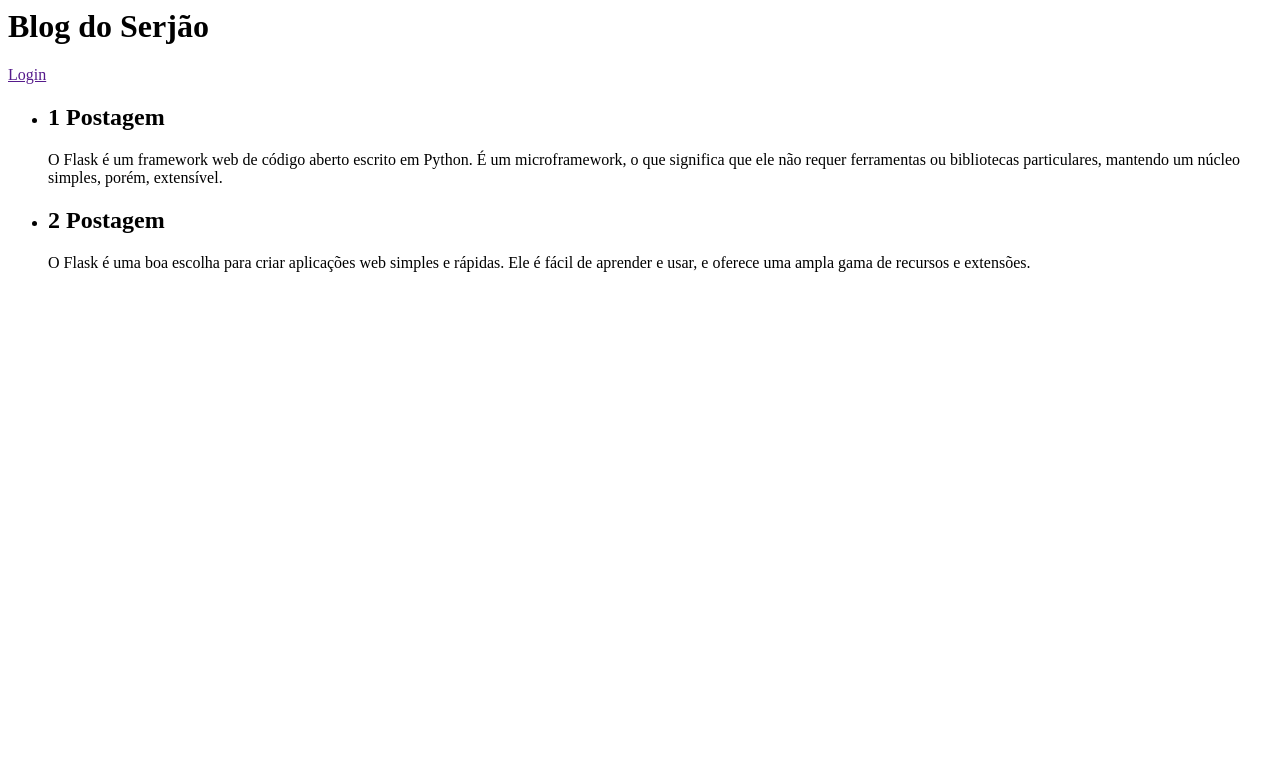
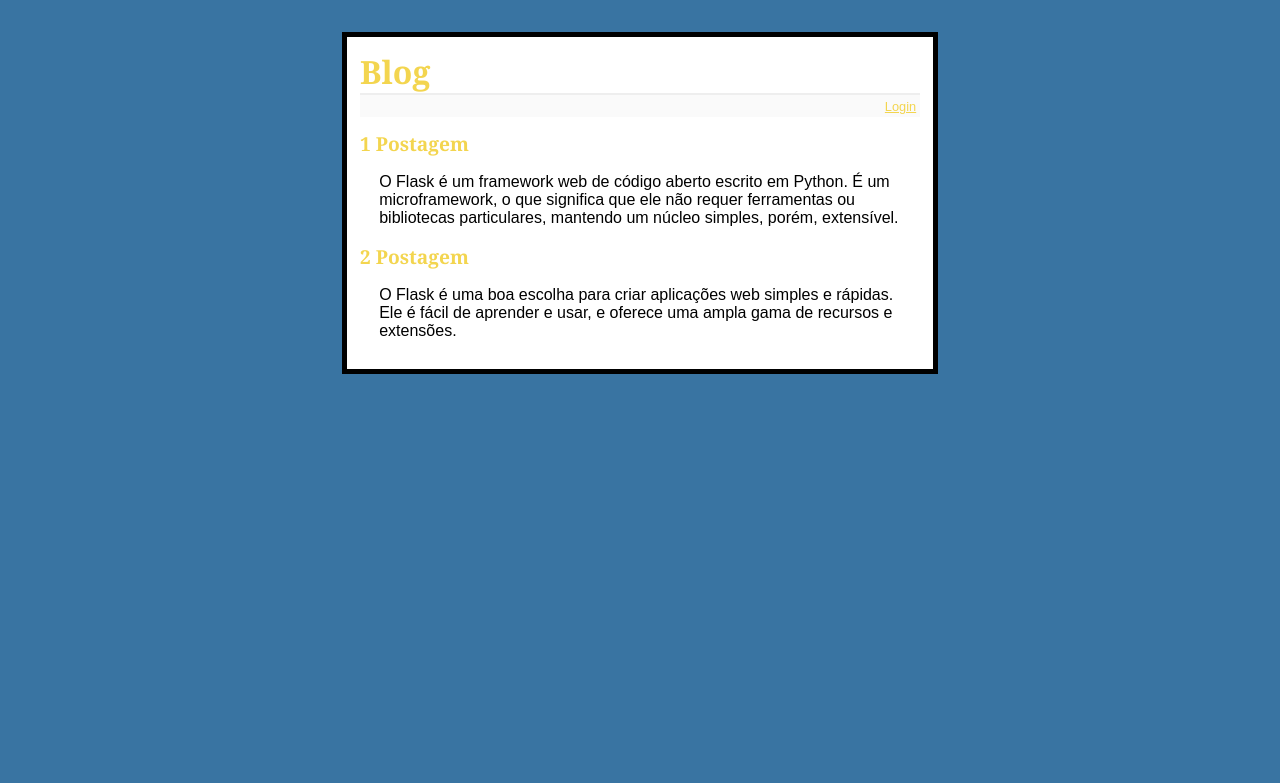
Before and after one commit to SergioFCarvalho/flask-blog, a Flask app: page / in a window 1280 px wide. Shown: the top 783 px of the page. Run offline with Flask 3, Linux system fonts and the light colour scheme.

Commit message:
add: static/style.css

```diff
--- /dev/null
+++ b/static/style.css
@@ -0,0 +1,61 @@
+body {
+  font-family: sans-serif;
+  background: #3974a2;
+}
+a,
+h1,
+h2 {
+  color: #f3d54f;
+}
+h1,
+h2 {
+  font-family: "Georgia", serif;
+  margin: 0;
+}
+h1 {
+  border-bottom: 2px solid #eee;
+}
+h2 {
+  font-size: 1.2em;
+}
+.pagina {
+  margin: 2em auto;
+  width: 35em;
+  border: 5px solid #000000;
+  padding: 0.8em;
+  background-color: white;
+}
+.entradas {
+  list-style: none;
+  margin: 0;
+  padding: 0;
+}
+.entradas li {
+  margin: 0.6em 1.2em;
+}
+.entradas li h2 {
+  margin-left: -1em;
+}
+.ins-entrada {
+  font-size: 0.9em;
+  border-bottom: 1px solid #000000;
+}
+.ins-entrada dd {
+  font-weight: bold;
+}
+.metanav {
+  text-align: right;
+  font-size: 0.8em;
+  padding: 0.3em;
+  margin-bottom: 1em;
+  background: #fafafa;
+}
+.flash {
+  background: #cee5f5;
+  padding: 0.5em;
+  border: 1px solid #3974a2;
+}
+.erro {
+  background: #fafafa;
+  padding: 0.5em;
+}
--- a/templates/menu.html
+++ b/templates/menu.html
@@ -2,10 +2,11 @@
 <html>
   <head>
     <title>Flask - blog</title>
+    <link rel="stylesheet" href="/static/style.css" />
   </head>
   <body>
     <div class="pagina">
-      <h1>Blog do Serjão</h1>
+      <h1>Blog</h1>
       <div class="metanav">
         {% if not session.logado %}
         <a href="">Login</a>
```
